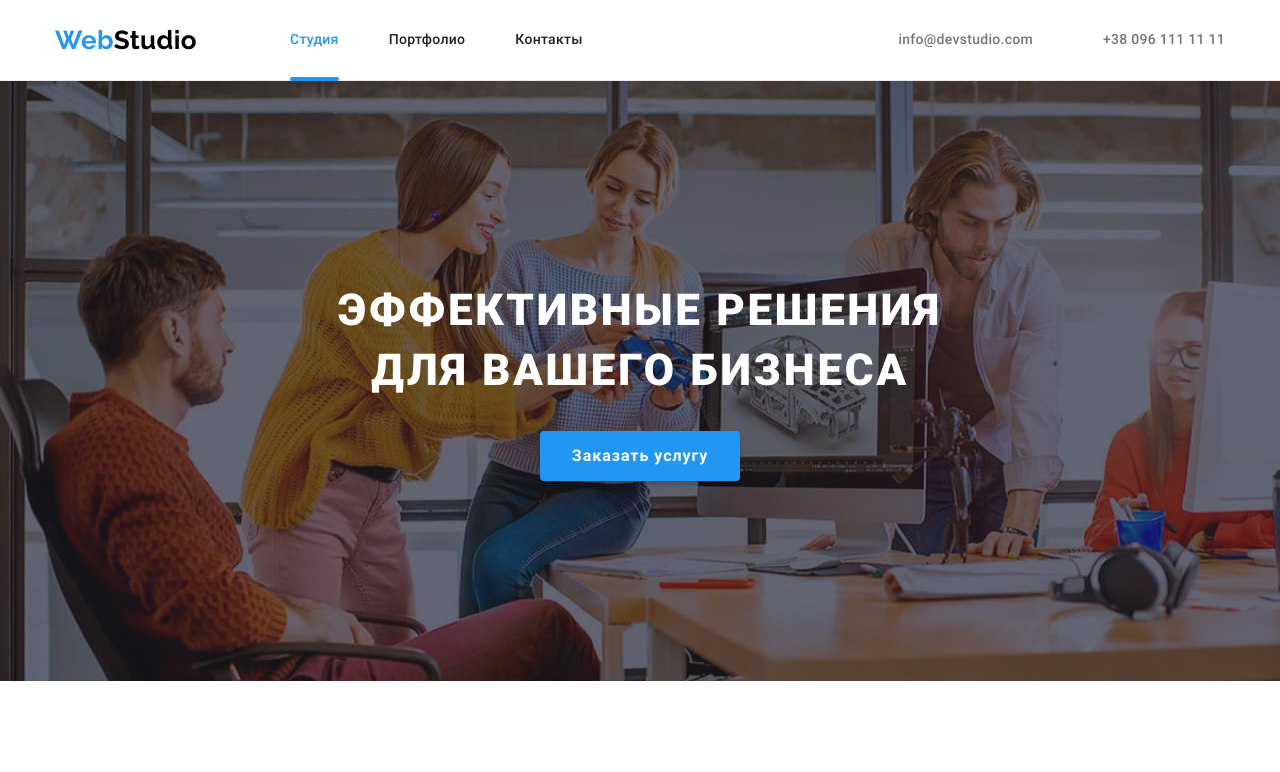
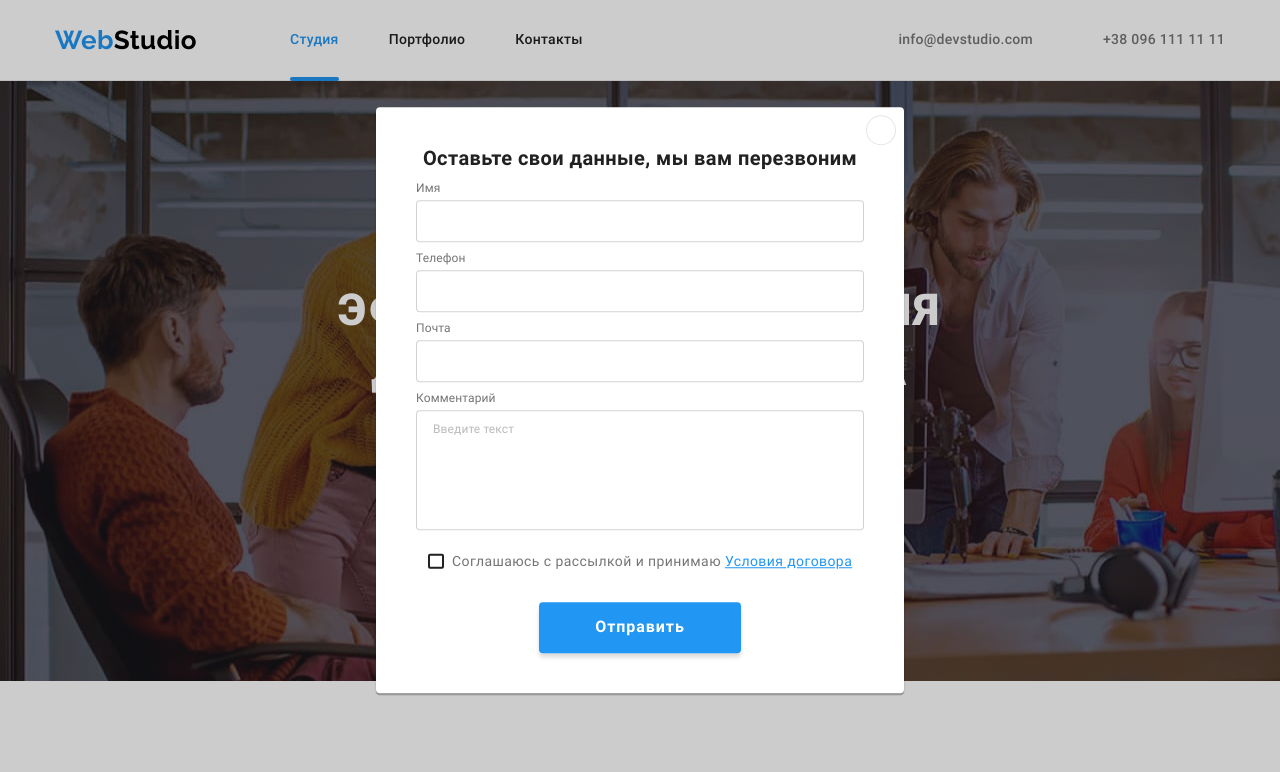
Before and after one commit to Maryna-Skrypnyk/goit-markup-hw-08, a plain HTML site: page index.html in a window 1280 px wide. Shown: the top 772 px of the page. Drawn offline with Linux system fonts and the light colour scheme.

Commit message:
Поправляет модальное окно

```diff
--- a/index.html
+++ b/index.html
@@ -15,7 +15,7 @@
                 <a href="./index.html" class="logo logo--header">
                     Web<span class="logo__header">Studio</span>
                 </a>
-                <button class="main-nav__button" type="button"
+                <button type="button" class="main-nav__button"
                 aria-expanded="false"
                 aria-controls="main-nav__menu"
                 data-menu-button>
@@ -72,8 +72,6 @@
                         </ul>
                     </div>
                 </div>
-
-
 
             </nav>
 
@@ -652,7 +650,7 @@
 
     <!-- Оформление модального окна в hero -->
 
-    <div data-modal class="backdrop is-hidden">
+    <div data-modal class="backdrop">
         <div class="modal">
             <button data-modal-close class="modal-button-close">
                 <svg class="icon-close" width="18" height="18">
--- a/sass/base/_body.scss
+++ b/sass/base/_body.scss
@@ -7,9 +7,9 @@ body {
   color: $primary-text-color;
 }
 
-// body.modal-open {
-//   overflow: hidden;
-// }
+body.modal-open {
+  overflow: hidden;
+}
 
 img {
   display: block;
--- a/sass/components/_modal.scss
+++ b/sass/components/_modal.scss
@@ -18,7 +18,6 @@
 }
 
 .modal {
-  position: relative;
   width: 100%;
   max-width: 450px;
   margin-left: auto;
@@ -43,6 +42,8 @@
     left: 50%;
     transform: translate(-50%, -50%) scale(1);
     @include transit(transform, opacity);
+    width: 100%;
+    max-width: 450px;
 
     .backdrop.is-hidden & {
       transform: translate(-50%, -50%) scale(0.9);
--- a/sass/mobile/_menu-header-mob.scss
+++ b/sass/mobile/_menu-header-mob.scss
@@ -11,7 +11,7 @@
 
     // min-width: 320px;
     width: 100%;
-    height: auto;
+    // height: auto;
     // opacity: 0;
     // visibility: hidden;
 
```
Also changed, not shown: css/main.css, css/main.min.css, 2 other files.
